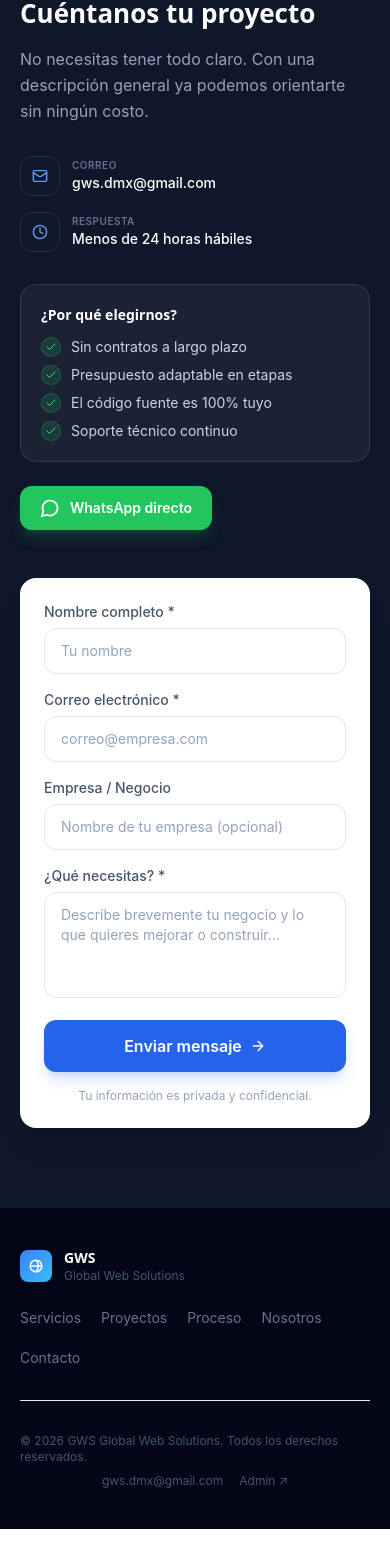
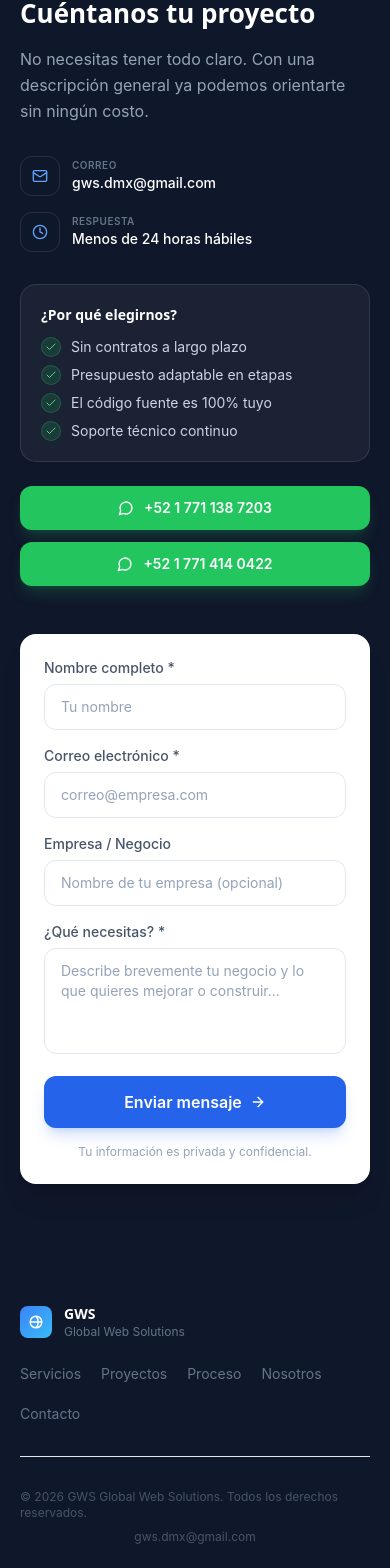
Before and after one commit to gwsdmx/gws, a Next.js app: page / in a window 390 px wide. Shown: the part 8431-9999 px from the top of the page. Before the commit the page ends 9960 px from the top, so only its background shows below. Built offline with nearby package versions, Linux system fonts and the light colour scheme; no server answers; the database is empty.

Commit message:
Add files via upload

```diff
--- a/app/admin/page.jsx
+++ b/app/admin/page.jsx
@@ -6,8 +6,8 @@ import Card from '@/components/ui/Card'
 import Link from 'next/link'
 
 export default function AdminDashboard() {
-  const [stats, setStats] = useState({ projects:0, leads:0 })
-  const [leads, setLeads] = useState([])
+  const [stats,   setStats]   = useState({ projects:0, leads:0 })
+  const [leads,   setLeads]   = useState([])
   const [loading, setLoading] = useState(true)
 
   useEffect(() => {
@@ -15,7 +15,7 @@ export default function AdminDashboard() {
       const sb = getClient()
       const [projRes, leadsRes] = await Promise.all([
         sb.from('projects').select('id', { count:'exact' }),
-        sb.from('leads').select('*').order('created_at', { ascending:false }).limit(5)
+        sb.from('leads').select('*').order('created_at', { ascending:false }).limit(10),
       ])
       setStats({ projects: projRes.count || 0, leads: leadsRes.data?.length || 0 })
       setLeads(leadsRes.data || [])
@@ -25,12 +25,17 @@ export default function AdminDashboard() {
   }, [])
 
   const KPIS = [
-    { label:'Proyectos activos', value: stats.projects, icon:Briefcase, color:'blue'  },
-    { label:'Leads recientes',   value: stats.leads,    icon:Users,     color:'green' },
-    { label:'Uptime',            value: '99.9%',        icon:TrendingUp,color:'violet'},
-    { label:'Respuesta prom.',   value: '<24h',         icon:Clock,     color:'orange'},
+    { label:'Proyectos activos', value: stats.projects, icon:Briefcase, color:'blue'   },
+    { label:'Leads recientes',   value: stats.leads,    icon:Users,     color:'green'  },
+    { label:'Uptime',            value: '99.9%',        icon:TrendingUp,color:'violet' },
+    { label:'Respuesta prom.',   value: '<24h',         icon:Clock,     color:'orange' },
   ]
-  const CLR = { blue:'bg-blue-50 text-blue-600', green:'bg-green-50 text-green-600', violet:'bg-violet-50 text-violet-600', orange:'bg-orange-50 text-orange-600' }
+  const CLR = {
+    blue:  'bg-blue-50 text-blue-600',
+    green: 'bg-green-50 text-green-600',
+    violet:'bg-violet-50 text-violet-600',
+    orange:'bg-orange-50 text-orange-600',
+  }
 
   return (
     <div>
@@ -39,15 +44,20 @@ export default function AdminDashboard() {
         <p className="text-slate-500 text-sm">Bienvenido al panel de administración de GWS.</p>
       </div>
 
+      {/* KPIs */}
       <div className="grid grid-cols-2 lg:grid-cols-4 gap-4 mb-8">
         {KPIS.map(k => {
           const Icon = k.icon
           return (
             <Card key={k.label} className="p-5">
               <div className="flex items-start justify-between mb-3">
-                <div className={`w-9 h-9 rounded-xl flex items-center justify-center ${CLR[k.color]}`}><Icon className="w-4 h-4"/></div>
+                <div className={`w-9 h-9 rounded-xl flex items-center justify-center ${CLR[k.color]}`}>
+                  <Icon className="w-4 h-4"/>
+                </div>
               </div>
-              <div className="font-display font-bold text-slate-900 text-2xl mb-0.5">{loading ? '–' : k.value}</div>
+              <div className="font-display font-bold text-slate-900 text-2xl mb-0.5">
+                {loading ? '–' : k.value}
+              </div>
               <div className="text-slate-500 text-xs">{k.label}</div>
             </Card>
           )
@@ -55,40 +65,52 @@ export default function AdminDashboard() {
       </div>
 
       <div className="grid grid-cols-1 lg:grid-cols-2 gap-6">
+        {/* Leads */}
         <Card className="p-5">
           <div className="flex items-center justify-between mb-4">
             <h2 className="font-display font-bold text-slate-900 text-base">Leads recientes</h2>
-            <span className="text-xs text-slate-400">Últimos 5</span>
+            <span className="text-xs text-slate-400">Últimos 10</span>
           </div>
-          <div className="space-y-3">
-            {leads.length === 0 && <p className="text-slate-400 text-sm">Sin leads aún.</p>}
+          <div className="space-y-3 max-h-[480px] overflow-y-auto pr-1">
+            {loading && <p className="text-slate-400 text-sm">Cargando...</p>}
+            {!loading && leads.length === 0 && <p className="text-slate-400 text-sm">Sin leads aún.</p>}
             {leads.map(l => (
-              <div key={l.id} className="flex items-start gap-3 p-3 rounded-xl bg-slate-50 border border-slate-100">
-                <div className="w-8 h-8 rounded-full bg-blue-100 flex items-center justify-center text-xs font-bold text-blue-600 shrink-0">
-                  {l.nombre?.[0]?.toUpperCase() || '?'}
+              <div key={l.id} className="p-3 rounded-xl bg-slate-50 border border-slate-100 hover:bg-slate-100 transition-colors">
+                <div className="flex items-center gap-2.5 mb-1.5">
+                  <div className="w-8 h-8 rounded-full bg-blue-100 flex items-center justify-center text-xs font-bold text-blue-600 shrink-0">
+                    {l.nombre?.[0]?.toUpperCase() || '?'}
+                  </div>
+                  <div className="flex-1 min-w-0">
+                    <div className="font-semibold text-slate-900 text-sm">{l.nombre}</div>
+                    <div className="text-slate-400 text-xs">{l.email}</div>
+                  </div>
+                  <div className="text-slate-300 text-[10px] shrink-0">
+                    {new Date(l.created_at).toLocaleDateString('es-MX')}
+                  </div>
                 </div>
-                <div className="flex-1 min-w-0">
-                  <div className="font-semibold text-slate-900 text-sm truncate">{l.nombre}</div>
-                  <div className="text-slate-400 text-xs truncate">{l.email}</div>
-                  {l.mensaje && <div className="text-slate-500 text-xs mt-1 line-clamp-1">{l.mensaje}</div>}
-                </div>
-                <div className="text-slate-300 text-[10px] shrink-0">{new Date(l.created_at).toLocaleDateString('es-MX')}</div>
+                {l.mensaje && (
+                  <p className="text-slate-600 text-xs leading-relaxed ml-10 bg-white rounded-lg px-3 py-2 border border-slate-100">
+                    {l.mensaje}
+                  </p>
+                )}
               </div>
             ))}
           </div>
         </Card>
 
+        {/* Quick access */}
         <Card className="p-5">
           <h2 className="font-display font-bold text-slate-900 text-base mb-4">Accesos rápidos</h2>
           <div className="space-y-2">
             {[
-              { href:'/admin/projects', label:'Gestionar proyectos',     desc:'Crear, editar o eliminar proyectos', icon:Briefcase },
-              { href:'/admin/hero',     label:'Editar Hero',             desc:'Cambiar título e imagen principal',  icon:TrendingUp},
-              { href:'/admin/settings', label:'Ajustes del sitio',       desc:'Video principal y configuración',   icon:Clock     },
+              { href:'/admin/projects', label:'Gestionar proyectos', desc:'Crear, editar o eliminar proyectos', icon:Briefcase  },
+              { href:'/admin/hero',     label:'Editar Hero',          desc:'Cambiar título e imagen principal', icon:TrendingUp },
+              { href:'/admin/settings', label:'Ajustes del sitio',    desc:'Video principal y configuración',  icon:Clock      },
             ].map(item => {
               const Icon = item.icon
               return (
-                <Link key={item.href} href={item.href} className="flex items-center gap-3 p-3 rounded-xl bg-slate-50 border border-slate-100 hover:bg-blue-50 hover:border-blue-200 transition-all group">
+                <Link key={item.href} href={item.href}
+                  className="flex items-center gap-3 p-3 rounded-xl bg-slate-50 border border-slate-100 hover:bg-blue-50 hover:border-blue-200 transition-all group">
                   <div className="w-9 h-9 rounded-xl bg-white border border-slate-200 flex items-center justify-center group-hover:bg-blue-50 group-hover:border-blue-200 transition-all">
                     <Icon className="w-4 h-4 text-slate-500 group-hover:text-blue-600"/>
                   </div>
--- a/components/landing/Contact.jsx
+++ b/components/landing/Contact.jsx
@@ -5,11 +5,15 @@ import { getClient } from '@/lib/supabase'
 
 const INPUT = 'w-full px-4 py-3 bg-white border border-slate-200 rounded-xl text-slate-900 placeholder-slate-400 text-sm focus:outline-none focus:border-blue-400 focus:ring-2 focus:ring-blue-100 transition-all'
 
+const WA_NUMBER   = '527731387203'
+const WA_DISPLAY  = '+52 1 771 138 7203'
+const WA_NUMBER2  = '5217714140422'
+const WA_DISPLAY2 = '+52 1 771 414 0422'
+
 export default function Contact() {
-  const [form, setForm]     = useState({ nombre:'', email:'', empresa:'', mensaje:'' })
+  const [form,   setForm]   = useState({ nombre:'', email:'', empresa:'', mensaje:'' })
   const [status, setStatus] = useState('idle')
-  const [err, setErr]       = useState('')
-  const wa = process.env.NEXT_PUBLIC_WHATSAPP_NUMBER || '521XXXXXXXXXX'
+  const [err,    setErr]    = useState('')
 
   const onChange = e => setForm(p => ({ ...p, [e.target.name]: e.target.value }))
 
@@ -18,12 +22,15 @@ export default function Contact() {
     try {
       const sb = getClient()
       const { error } = await sb.from('leads').insert([{
-        nombre: form.nombre, email: form.email,
-        mensaje: `${form.empresa ? '['+form.empresa+'] ' : ''}${form.mensaje}`,
-        source: 'landing', created_at: new Date().toISOString()
+        nombre:  form.nombre,
+        email:   form.email,
+        mensaje: `${form.empresa ? '[' + form.empresa + '] ' : ''}${form.mensaje}`,
+        source:  'landing',
+        created_at: new Date().toISOString(),
       }])
       if (error) throw error
-      setStatus('success'); setForm({ nombre:'', email:'', empresa:'', mensaje:'' })
+      setStatus('success')
+      setForm({ nombre:'', email:'', empresa:'', mensaje:'' })
     } catch(e) {
       setErr(e?.message || 'Error al enviar. Escríbenos directamente.')
       setStatus('error')
@@ -45,10 +52,18 @@ export default function Contact() {
           </p>
 
           <div className="space-y-4 mb-8">
-            {[{icon:Mail,label:'Correo',val:process.env.NEXT_PUBLIC_CONTACT_EMAIL||'gws.dmx@gmail.com'},{icon:Clock,label:'Respuesta',val:'Menos de 24 horas hábiles'}].map(({icon:Icon,label,val}) => (
+            {[
+              { icon:Mail,  label:'Correo',     val:'gws.dmx@gmail.com'         },
+              { icon:Clock, label:'Respuesta',  val:'Menos de 24 horas hábiles' },
+            ].map(({ icon:Icon, label, val }) => (
               <div key={label} className="flex items-center gap-3">
-                <div className="w-10 h-10 rounded-xl bg-white/8 border border-white/10 flex items-center justify-center shrink-0"><Icon className="w-4 h-4 text-blue-400"/></div>
-                <div><p className="text-slate-500 text-[10px] uppercase tracking-wider font-semibold">{label}</p><p className="text-white text-sm font-medium">{val}</p></div>
+                <div className="w-10 h-10 rounded-xl bg-white/8 border border-white/10 flex items-center justify-center shrink-0">
+                  <Icon className="w-4 h-4 text-blue-400"/>
+                </div>
+                <div>
+                  <p className="text-slate-500 text-[10px] uppercase tracking-wider font-semibold">{label}</p>
+                  <p className="text-white text-sm font-medium">{val}</p>
+                </div>
               </div>
             ))}
           </div>
@@ -58,40 +73,76 @@ export default function Contact() {
             <div className="space-y-2">
               {['Sin contratos a largo plazo','Presupuesto adaptable en etapas','El código fuente es 100% tuyo','Soporte técnico continuo'].map(b => (
                 <div key={b} className="flex items-center gap-2.5">
-                  <div className="w-5 h-5 rounded-full bg-green-500/15 border border-green-500/25 flex items-center justify-center shrink-0"><Check className="w-3 h-3 text-green-400"/></div>
+                  <div className="w-5 h-5 rounded-full bg-green-500/15 border border-green-500/25 flex items-center justify-center shrink-0">
+                    <Check className="w-3 h-3 text-green-400"/>
+                  </div>
                   <span className="text-slate-300 text-sm">{b}</span>
                 </div>
               ))}
             </div>
           </div>
 
-          <a href={`https://wa.me/${wa}?text=Hola, me interesa una demo de GWS.`} target="_blank" rel="noopener noreferrer"
-            className="inline-flex items-center gap-2.5 px-5 py-3 rounded-xl bg-green-500 hover:bg-green-600 text-white font-semibold text-sm transition-colors shadow-lg shadow-green-500/20">
-            <MessageCircle className="w-5 h-5"/>
-            WhatsApp directo
-          </a>
+          {/* WhatsApp buttons */}
+          <div className="flex flex-col sm:flex-row gap-3">
+            <a href={`https://wa.me/${WA_NUMBER}?text=Hola, me interesa una demo de GWS.`}
+              target="_blank" rel="noopener noreferrer"
+              className="inline-flex items-center justify-center gap-2.5 px-4 py-3 rounded-xl bg-green-500 hover:bg-green-600 text-white font-semibold text-sm transition-colors shadow-lg shadow-green-500/20">
+              <MessageCircle className="w-4 h-4"/>
+              {WA_DISPLAY}
+            </a>
+            <a href={`https://wa.me/${WA_NUMBER2}?text=Hola, me interesa una demo de GWS.`}
+              target="_blank" rel="noopener noreferrer"
+              className="inline-flex items-center justify-center gap-2.5 px-4 py-3 rounded-xl bg-green-500 hover:bg-green-600 text-white font-semibold text-sm transition-colors shadow-lg shadow-green-500/20">
+              <MessageCircle className="w-4 h-4"/>
+              {WA_DISPLAY2}
+            </a>
+          </div>
         </div>
 
         {/* FORM */}
         <div className="bg-white rounded-2xl p-6 sm:p-8 shadow-xl">
           {status === 'success' ? (
             <div className="text-center py-10">
-              <div className="w-16 h-16 rounded-full bg-green-50 border border-green-200 flex items-center justify-center mx-auto mb-4"><CheckCircle2 className="w-8 h-8 text-green-600"/></div>
+              <div className="w-16 h-16 rounded-full bg-green-50 border border-green-200 flex items-center justify-center mx-auto mb-4">
+                <CheckCircle2 className="w-8 h-8 text-green-600"/>
+              </div>
               <h3 className="font-display font-bold text-slate-900 text-xl mb-2">¡Mensaje enviado!</h3>
               <p className="text-slate-500">Te contactaremos en menos de 24 horas hábiles.</p>
-              <button onClick={() => setStatus('idle')} className="mt-5 text-blue-600 hover:text-blue-700 text-sm font-semibold transition-colors">Enviar otro →</button>
+              <button onClick={() => setStatus('idle')} className="mt-5 text-blue-600 hover:text-blue-700 text-sm font-semibold transition-colors">
+                Enviar otro →
+              </button>
             </div>
           ) : (
             <form onSubmit={onSubmit} className="space-y-4">
               <div className="grid grid-cols-1 sm:grid-cols-2 gap-4">
-                <div><label className="block text-slate-600 text-sm font-medium mb-1.5">Nombre completo *</label><input name="nombre" type="text" required value={form.nombre} onChange={onChange} placeholder="Tu nombre" className={INPUT}/></div>
-                <div><label className="block text-slate-600 text-sm font-medium mb-1.5">Correo electrónico *</label><input name="email" type="email" required value={form.email} onChange={onChange} placeholder="correo@empresa.com" className={INPUT}/></div>
+                <div>
+                  <label className="block text-slate-600 text-sm font-medium mb-1.5">Nombre completo *</label>
+                  <input name="nombre" type="text" required value={form.nombre} onChange={onChange} placeholder="Tu nombre" className={INPUT}/>
+                </div>
+                <div>
+                  <label className="block text-slate-600 text-sm font-medium mb-1.5">Correo electrónico *</label>
+                  <input name="email" type="email" required value={form.email} onChange={onChange} placeholder="correo@empresa.com" className={INPUT}/>
+                </div>
               </div>
-              <div><label className="block text-slate-600 text-sm font-medium mb-1.5">Empresa / Negocio</label><input name="empresa" type="text" value={form.empresa} onChange={onChange} placeholder="Nombre de tu empresa (opcional)" className={INPUT}/></div>
-              <div><label className="block text-slate-600 text-sm font-medium mb-1.5">¿Qué necesitas? *</label><textarea name="mensaje" required rows={4} value={form.mensaje} onChange={onChange} placeholder="Describe brevemente tu negocio y lo que quieres mejorar o construir..." className={`${INPUT} resize-none`}/></div>
-              {status === 'error' && <p className="text-red-600 text-sm bg-red-50 border border-red-200 rounded-xl px-4 py-3">{err}</p>}
-              <button type="submit" disabled={status === 'loading'} className="w-full flex items-center justify-center gap-2 px-6 py-3.5 bg-blue-600 hover:bg-blue-700 disabled:opacity-50 text-white font-semibold rounded-xl shadow-lg shadow-blue-600/20 transition-all">
-                {status === 'loading' ? <><div className="w-4 h-4 border-2 border-white/40 border-t-white rounded-full animate-spin"/>Enviando...</> : <>Enviar mensaje <ArrowRight className="w-4 h-4"/></>}
+              <div>
+                <label className="block text-slate-600 text-sm font-medium mb-1.5">Empresa / Negocio</label>
+                <input name="empresa" type="text" value={form.empresa} onChange={onChange} placeholder="Nombre de tu empresa (opcional)" className={INPUT}/>
+              </div>
+              <div>
+                <label className="block text-slate-600 text-sm font-medium mb-1.5">¿Qué necesitas? *</label>
+                <textarea name="mensaje" required rows={4} value={form.mensaje} onChange={onChange}
+                  placeholder="Describe brevemente tu negocio y lo que quieres mejorar o construir..."
+                  className={`${INPUT} resize-none`}/>
+              </div>
+              {status === 'error' && (
+                <p className="text-red-600 text-sm bg-red-50 border border-red-200 rounded-xl px-4 py-3">{err}</p>
+              )}
+              <button type="submit" disabled={status === 'loading'}
+                className="w-full flex items-center justify-center gap-2 px-6 py-3.5 bg-blue-600 hover:bg-blue-700 disabled:opacity-50 text-white font-semibold rounded-xl shadow-lg shadow-blue-600/20 transition-all">
+                {status === 'loading'
+                  ? <><div className="w-4 h-4 border-2 border-white/40 border-t-white rounded-full animate-spin"/>Enviando...</>
+                  : <>Enviar mensaje <ArrowRight className="w-4 h-4"/></>
+                }
               </button>
               <p className="text-slate-400 text-xs text-center">Tu información es privada y confidencial.</p>
             </form>
--- a/components/landing/Footer.jsx
+++ b/components/landing/Footer.jsx
@@ -1,17 +1,17 @@
-import Link from 'next/link'
-
 export default function Footer() {
   return (
-    <footer className="bg-slate-950 px-5 sm:px-8 py-10">
+    <footer className="bg-slate-900 px-5 sm:px-8 py-10">
       <div className="max-w-6xl mx-auto">
         <div className="flex flex-col sm:flex-row items-start sm:items-center justify-between gap-6 mb-8 pb-8 border-b border-white/8">
           <div className="flex items-center gap-3">
             <div className="w-8 h-8 rounded-lg bg-gradient-to-br from-blue-500 to-sky-400 flex items-center justify-center">
-              <svg width="14" height="14" fill="none" stroke="#fff" strokeWidth="2.5" viewBox="0 0 24 24"><circle cx="12" cy="12" r="10"/><path d="M2 12h20M12 2a15.3 15.3 0 0 1 4 10 15.3 15.3 0 0 1-4 10"/></svg>
+              <svg width="14" height="14" fill="none" stroke="#fff" strokeWidth="2.5" viewBox="0 0 24 24">
+                <circle cx="12" cy="12" r="10"/><path d="M2 12h20M12 2a15.3 15.3 0 0 1 4 10 15.3 15.3 0 0 1-4 10"/>
+              </svg>
             </div>
             <div>
               <div className="font-display font-bold text-white text-sm">GWS</div>
-              <div className="text-slate-600 text-xs">Global Web Solutions</div>
+              <div className="text-slate-500 text-xs">Global Web Solutions</div>
             </div>
           </div>
           <nav className="flex flex-wrap gap-5">
@@ -22,10 +22,7 @@ export default function Footer() {
         </div>
         <div className="flex flex-col sm:flex-row items-center justify-between gap-2 text-xs text-slate-600">
           <span>© {new Date().getFullYear()} GWS Global Web Solutions. Todos los derechos reservados.</span>
-          <div className="flex items-center gap-4">
-            <a href="mailto:gws.dmx@gmail.com" className="hover:text-slate-400 transition-colors">gws.dmx@gmail.com</a>
-            <Link href="/admin" className="hover:text-slate-400 transition-colors">Admin ↗</Link>
-          </div>
+          <a href="mailto:gws.dmx@gmail.com" className="hover:text-slate-400 transition-colors">gws.dmx@gmail.com</a>
         </div>
       </div>
     </footer>
```
Also changed, not shown: components/landing/Hero.jsx (+50 -18 lines), 2 other files (tests, documents, lock files or other folders).
